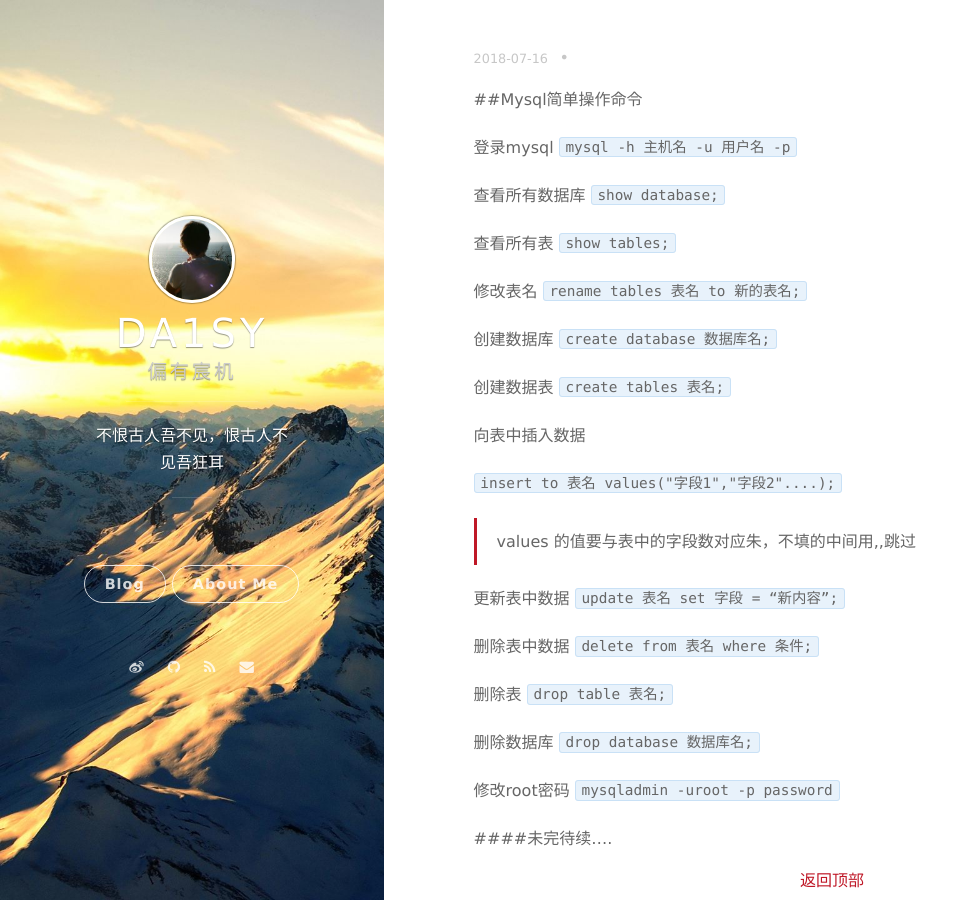
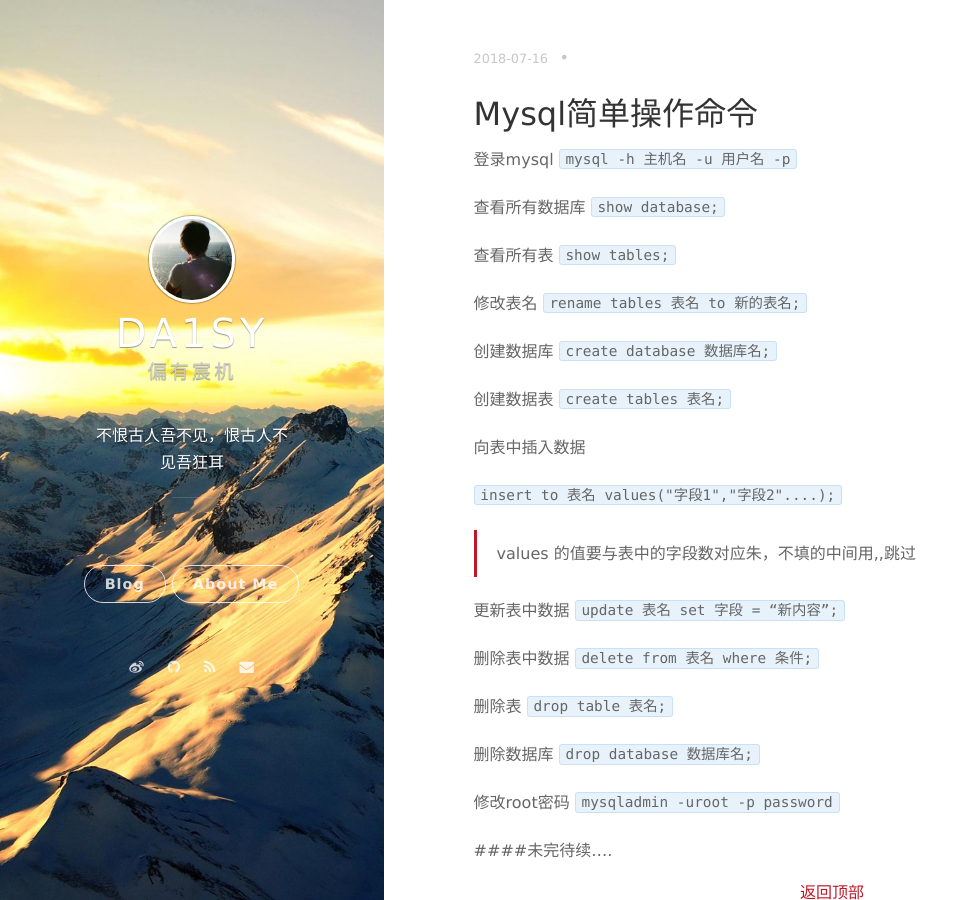
Before and after one commit to linusboyle/linusboyle.cn, a Jekyll site: the page built from _posts/2018-07-16-MySQL-use.md, in a window 1280 px wide and 900 px high. Shown: the whole window, without its empty margins (0-979 px from the left). Built offline with Jekyll 4.4.1, drawn with Linux system fonts in a browser that asks for light colours; nearby versions of some CDN libraries; our own code applies the rules of GitHub Pages for plain Markdown files; comment, search, counter and statistics services are not loaded.

Commit message:
Update 2018-07-16-MySQL-use.md

```diff
--- a/_posts/2018-07-16-MySQL-use.md
+++ b/_posts/2018-07-16-MySQL-use.md
@@ -5,7 +5,9 @@ tags: Linux
 layout: post
 ---
 
-##Mysql简单操作命令
+
+Mysql简单操作命令
+---
 
 登录mysql
 `mysql -h 主机名 -u 用户名 -p`
```
